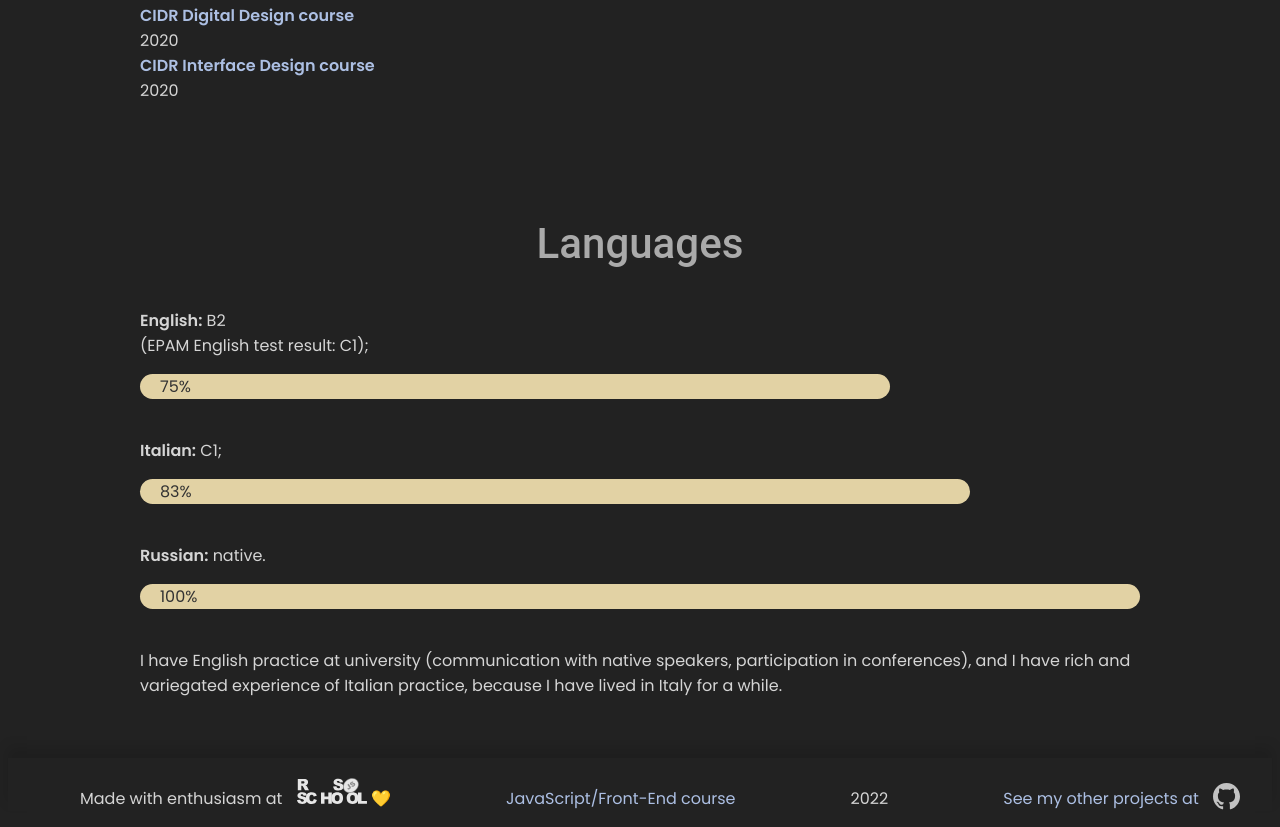
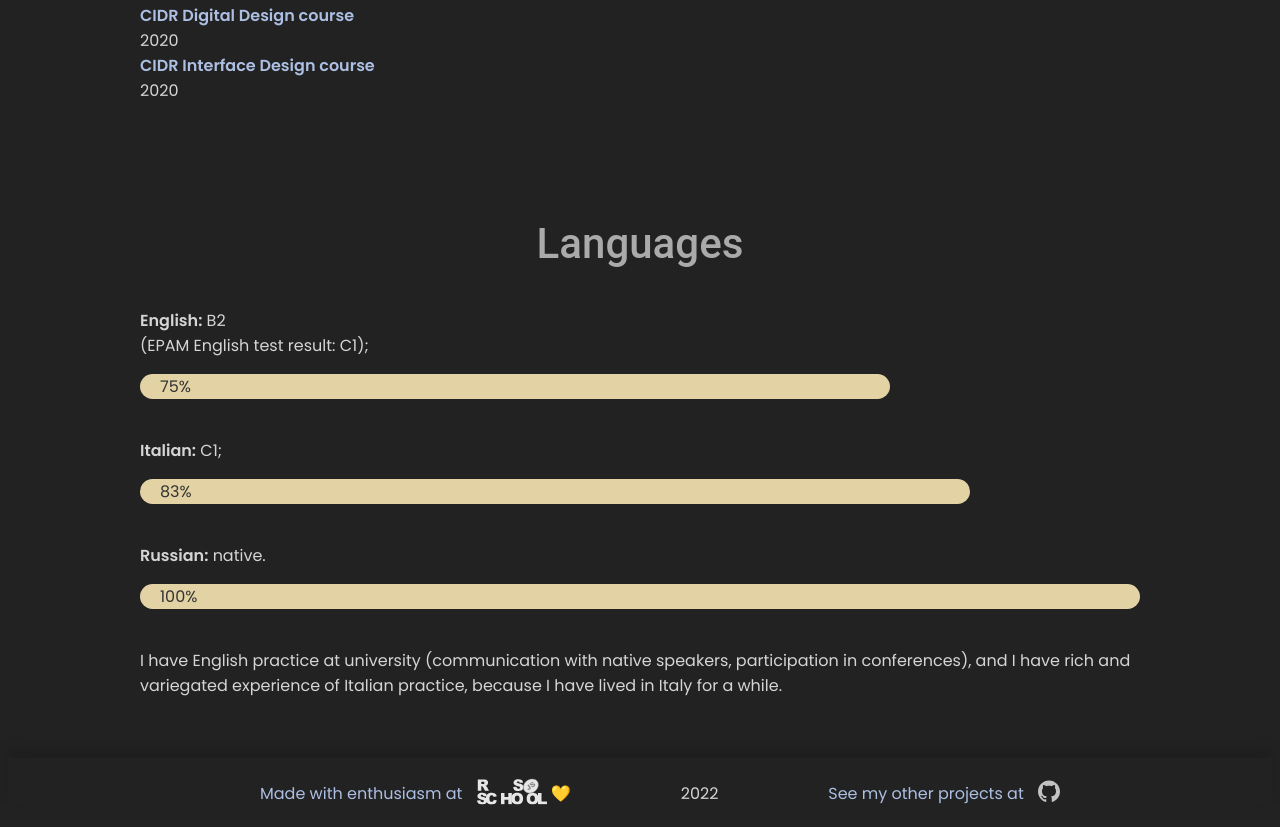
Before and after one commit to haslie22/rsschool-cv, a plain HTML site: page index.html in a window 1280 px wide. Shown: the part 3072-3899 px from the top of the page. Drawn offline with Linux system fonts and the light colour scheme.

Commit message:
fix: rebuild footer links

```diff
--- a/index.html
+++ b/index.html
@@ -167,19 +167,17 @@
             <nav class="footer-links">
                 <ul class="footer-list">
                     <li class="footer-item">
-                        <span>Made with enthusiasm at</span>
-                        <img src="assets/svg/logo.svg" alt="RSS logo">
-                        <span>&#128155;</span>
-                    </li>
-                    <li class="footer-item">
-                        <a href="https://rs.school/js/">JavaScript/Front-End course</a>
+                        <a href="https://rs.school/js/">Made with enthusiasm at
+                            <img id='rss-logo' src="assets/svg/logo.svg" alt="RSS logo">
+                            <span>&#128155;</span>
+                        </a>
                     </li>
                     <li class="footer-item">
                         <span>2022</span>
                     </li>
                     <li class="footer-item">
                         <a href="https://github.com/haslie22/">See my other projects at
-                            <img src="assets/svg/GitHub_logo.svg" alt="GitHub logo">
+                            <img id='github-logo' src="assets/svg/GitHub_logo.svg" alt="GitHub logo">
                         </a>
                     </li>
                 </ul>
--- a/style.css
+++ b/style.css
@@ -339,14 +339,22 @@ pre {
     justify-content: space-between;
     align-items: baseline;
     flex-wrap: wrap;
+    width: 800px;
     margin-top: 60px;
+    margin-left: auto;
+    margin-right: auto;
     padding-top: 20px;
 }
 
-.footer-item img {
+#github-logo {
+    width: 22px;
+    margin-left: 10px;
+}
+
+#rss-logo {
     width: 70px;
     margin-left: 10px;
-    vertical-align: baseline;
+
 }
 
 .footer-item a img {
```
